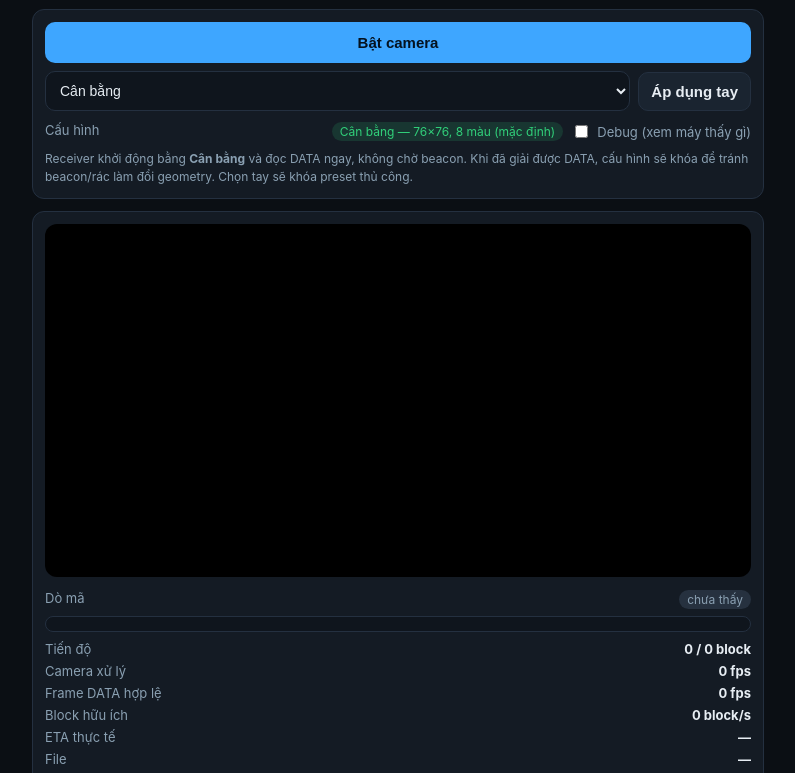
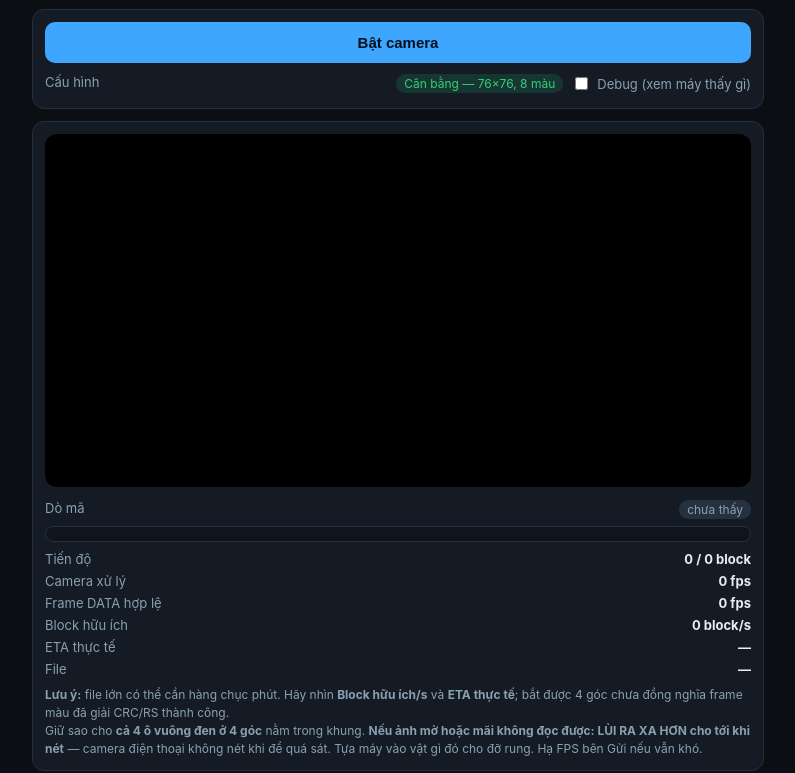
Before and after one commit to vuanhphap/Transfile, a plain HTML site: page index.html in a window 1280 px wide. Shown: the part 62-835 px from the top of the page, without its empty margins (242-1037 px from the left). Drawn offline with Linux system fonts and the light colour scheme.

Commit message:
Add files via upload

```diff
--- a/index.html
+++ b/index.html
@@ -23,22 +23,15 @@ video{width:100%;display:block}
 .rowb{display:flex;gap:8px;align-items:center;margin-top:8px}
 label.ck{font-size:13px;color:var(--muted);display:flex;align-items:center;gap:6px;cursor:pointer;user-select:none}
 a.dl{display:block;text-align:center;background:var(--ok);color:#04121f;font-weight:700;padding:12px;border-radius:10px;text-decoration:none;margin-top:8px}
-select{font-size:14px;padding:10px;border-radius:10px;border:1px solid var(--line);background:#0f151d;color:var(--fg);min-width:0}
-button.mini{width:auto;padding:10px 12px;white-space:nowrap}
 </style></head><body>
 <div class="wrap">
 <h1>📥 Nhận file bằng camera</h1>
-<div class="sub">Mặc định đọc ngay preset <b>Cân bằng</b>. Beacon chỉ dùng để tự đổi preset ở đầu phiên; nếu cần có thể chọn tay.</div>
+<div class="sub">Receiver dùng cố định chế độ <b>Cân bằng</b> — lưới 76×76, 8 màu.</div>
 
 <div class="card">
   <button id="cam">Bật camera</button>
-  <div class="rowb">
-    <select id="manualPreset" style="flex:1" aria-label="Chọn preset thủ công"></select>
-    <button id="applyPreset" class="sec mini">Áp dụng tay</button>
-  </div>
-  <div class="rowb"><div class="stat" style="flex:1"><span>Cấu hình</span><span id="cfg" class="badge on">Cân bằng (mặc định)</span></div>
+  <div class="rowb"><div class="stat" style="flex:1"><span>Cấu hình</span><span id="cfg" class="badge on">Cân bằng — 76×76, 8 màu</span></div>
     <label class="ck"><input type="checkbox" id="dbg"> Debug (xem máy thấy gì)</label></div>
-  <div class="hint" style="margin-top:6px">Receiver khởi động bằng <b>Cân bằng</b> và đọc DATA ngay, không chờ beacon. Khi đã giải được DATA, cấu hình sẽ khóa để tránh beacon/rác làm đổi geometry. Chọn tay sẽ khóa preset thủ công.</div>
 </div>
 
 <div class="card">
@@ -52,7 +45,7 @@ button.mini{width:auto;padding:10px 12px;white-space:nowrap}
   <div class="stat"><span>ETA thực tế</span><b id="reta">—</b></div>
   <div class="stat"><span>File</span><b id="fname">—</b></div>
   <div id="result"></div>
-  <div class="hint" style="margin-top:6px"><b>Lưu ý:</b> file lớn có thể cần hàng chục phút. Hãy nhìn <b>Block hữu ích/s</b> và <b>ETA thực tế</b>; bắt được 4 góc chưa đồng nghĩa frame màu đã giải CRC/RS thành công.<br>Giữ sao cho <b>cả 4 ô vuông đen ở 4 góc</b> nằm trong khung. <b>Nếu ảnh mờ hoặc mãi không đọc được: LÙI RA XA HƠN cho tới khi nét</b> — camera điện thoại không nét khi để quá sát. Tựa máy vào vật gì đó cho đỡ rung. Bảo bên gửi để mức <b>Chắc ăn</b> và hạ FPS nếu vẫn khó.</div>
+  <div class="hint" style="margin-top:6px"><b>Lưu ý:</b> file lớn có thể cần hàng chục phút. Hãy nhìn <b>Block hữu ích/s</b> và <b>ETA thực tế</b>; bắt được 4 góc chưa đồng nghĩa frame màu đã giải CRC/RS thành công.<br>Giữ sao cho <b>cả 4 ô vuông đen ở 4 góc</b> nằm trong khung. <b>Nếu ảnh mờ hoặc mãi không đọc được: LÙI RA XA HƠN cho tới khi nét</b> — camera điện thoại không nét khi để quá sát. Tựa máy vào vật gì đó cho đỡ rung. Hạ FPS bên Gửi nếu vẫn khó.</div>
 </div>
 </div>
 
@@ -835,64 +828,29 @@ button.mini{width:auto;padding:10px 12px;white-space:nowrap}
 </script>
 <script>
 const G=window.Grid, C=window.OpticalCodec, D=window.GridDecode;
-const PRESETS={
-  'an-toan':{N:60,P:8,nsym:48,label:'An toàn'},
-  'can-bang':{N:76,P:8,nsym:40,label:'Cân bằng'},
-  'nhanh':{N:84,P:8,nsym:40,label:'Nhanh'},
-  'cuc-nhanh':{N:88,P:16,nsym:56,label:'Cực nhanh'}
-};
-const DEFAULT_PRESET='can-bang';
-const BEACON={N:40,P:8,nsym:48};
-const geomB=G.makeGeometry(BEACON.N,BEACON.P,BEACON.nsym);
+// V3.2: chỉ giữ đúng preset Cân bằng, không beacon và không đổi cấu hình.
+const BALANCED={N:76,P:8,nsym:40,label:'Cân bằng'};
+const geomS=G.makeGeometry(BALANCED.N,BALANCED.P,BALANCED.nsym);
 const $=id=>document.getElementById(id);
 
 const v=$('v'), ov=$('ov');
 const cap=document.createElement('canvas');
-let stream=null, running=false, decoder=null, geomS=null, cfgKey='', decoded=false;
+let stream=null, running=false, decoder=null, decoded=false;
 let fcount=0, lastT=performance.now(), lastName='received.bin';
 let lastCenter=null, lastQuad=null, misses=0, frameNo=0;
 let lastDataOkT=0, lastDataOkQuad=null;
 const DATA_OK_HOLD_MS=700;
 let goodFrames=0, goodFramesWin=0, lastRateT=performance.now(), lastKnownForRate=0, blockRateEMA=0, lastUsefulT=0;
-let dataLocked=false, manualLock=false;
 const TRACK_PAD=0.20, TRACK_GLOBAL_AFTER=4, TRACK_DROP_AFTER=18;
 
-const manualPreset=$('manualPreset');
-Object.keys(PRESETS).forEach(k=>{const o=document.createElement('option');o.value=k;o.textContent=PRESETS[k].label;manualPreset.appendChild(o);});
-manualPreset.value=DEFAULT_PRESET;
-
-function presetKeyFromConfig(N,P,ns){
-  for(const k of Object.keys(PRESETS)){const p=PRESETS[k];if(p.N===N&&p.P===P&&p.nsym===ns)return k;}
-  return null;
-}
 function resetDecodeSession(){
-  decoder=new C.Decoder(); decoded=false; lastName='received.bin'; dataLocked=false;
-  $('result').innerHTML=''; $('pi').style.width='0%'; $('prog').textContent='0 / 0 block'; $('fname').textContent='—';
+  decoder=new C.Decoder();decoded=false;lastName='received.bin';
+  $('result').innerHTML='';$('pi').style.width='0%';$('prog').textContent='0 / 0 block';$('fname').textContent='—';
   goodFrames=0;goodFramesWin=0;lastKnownForRate=0;blockRateEMA=0;lastUsefulT=0;lastRateT=performance.now();
   if($('goodfps'))$('goodfps').textContent='0 fps';if($('brps'))$('brps').textContent='0 block/s';if($('reta'))$('reta').textContent='—';
 }
-function setConfig(N,P,ns,source){
-  const presetKey=presetKeyFromConfig(N,P,ns);
-  if(!presetKey) return false;
-  if(source==='beacon' && (dataLocked||manualLock)) return false; // đã khóa bằng DATA/chọn tay thì beacon không được phá geometry
-  const key=N+'/'+P+'/'+ns;
-  if(key!==cfgKey || !geomS){
-    const changed=!!cfgKey && key!==cfgKey;
-    cfgKey=key;geomS=G.makeGeometry(N,P,ns);lastQuad=null;lastCenter=null;misses=0;
-    if(changed && decoder) resetDecodeSession();
-  }
-  manualPreset.value=presetKey;
-  const p=PRESETS[presetKey];
-  const src=source==='beacon'?'beacon':(source==='manual'?'chọn tay':'mặc định');
-  $('cfg').textContent=p.label+' — '+N+'×'+N+', '+P+' màu ('+src+')';
-  $('cfg').className='badge on';
-  return true;
-}
-function applyPreset(key,source){const p=PRESETS[key]||PRESETS[DEFAULT_PRESET];if(source==='manual'){manualLock=true;dataLocked=false;}return setConfig(p.N,p.P,p.nsym,source);}
-
-// QUAN TRỌNG: có cấu hình dùng được ngay cả khi chưa bao giờ đọc được beacon.
-applyPreset(DEFAULT_PRESET,'default');
-$('applyPreset').onclick=()=>applyPreset(manualPreset.value,'manual');
+$('cfg').textContent='Cân bằng — '+BALANCED.N+'×'+BALANCED.N+', '+BALANCED.P+' màu';
+$('cfg').className='badge on';
 
 $('cam').onclick=async()=>{
   if(running){ stop(); return; }
@@ -904,10 +862,8 @@ $('cam').onclick=async()=>{
       if(caps.exposureMode&&caps.exposureMode.includes('continuous'))adv.push({exposureMode:'continuous'});
       if(caps.whiteBalanceMode&&caps.whiteBalanceMode.includes('continuous'))adv.push({whiteBalanceMode:'continuous'});
       if(adv.length)await tr.applyConstraints({advanced:adv});}catch(e){}
-    decoder=new C.Decoder(); decoded=false; lastName='received.bin'; lastCenter=null; lastQuad=null; misses=0; frameNo=0; dataLocked=false; manualLock=false; lastDataOkT=0; lastDataOkQuad=null;
+    decoder=new C.Decoder(); decoded=false; lastName='received.bin'; lastCenter=null; lastQuad=null; misses=0; frameNo=0; lastDataOkT=0; lastDataOkQuad=null;
     goodFrames=0;goodFramesWin=0;lastKnownForRate=0;blockRateEMA=0;lastUsefulT=0;lastRateT=performance.now();
-    // Mỗi phiên camera bắt đầu ở Cân bằng; DATA đọc được sẽ khóa cấu hình.
-    cfgKey=''; geomS=null; manualPreset.value=DEFAULT_PRESET; applyPreset(DEFAULT_PRESET,'default');
     $('result').innerHTML=''; $('pi').style.width='0%'; $('prog').textContent='0 / 0 block';
     $('cam').textContent='Tắt camera'; running=true; requestAnimationFrame(loop);
   }catch(e){ alert('Không mở được camera: '+e.message+'\nHãy dùng HTTPS (GitHub Pages) và cấp quyền camera.'); }
@@ -952,19 +908,12 @@ function loop(){
             if(info && (info.type===C.TYPE_META || info.type===C.TYPE_DATA)){
               // Bảo vệ session: blockSize/frame phải khớp đúng geometry đang dùng.
               if(info.blockSize===geomS.Bfount){
-                if(info.type===C.TYPE_META){decoder.addMeta(info);dataLocked=true;if(info.name)lastName=info.name;$('fname').textContent=info.name||lastName;}
-                else {const before=(decoder.sessions[info.fileId]&&decoder.sessions[info.fileId].known)||0;const s=decoder.addData(info);goodFrames++;goodFramesWin++;gotData=true;dataLocked=true;lastDataOkT=performance.now();lastDataOkQuad=q.map(p=>[p[0],p[1]]);if(s&&s.known>before)lastUsefulT=lastDataOkT;updateProgress(s);if(s.done&&!decoded){decoded=true;finish(s);}}
+                if(info.type===C.TYPE_META){decoder.addMeta(info);if(info.name)lastName=info.name;$('fname').textContent=info.name||lastName;}
+                else {const before=(decoder.sessions[info.fileId]&&decoder.sessions[info.fileId].known)||0;const s=decoder.addData(info);goodFrames++;goodFramesWin++;gotData=true;lastDataOkT=performance.now();lastDataOkQuad=q.map(p=>[p[0],p[1]]);if(s&&s.known>before)lastUsefulT=lastDataOkT;updateProgress(s);if(s.done&&!decoded){decoded=true;finish(s);}}
                 usedQuad=q;break;
               }
             }
           }
-        }
-      }
-      // 2) Beacon chỉ còn cần trước khi đã lock DATA và khi user chưa khóa tay.
-      if(!dataLocked && !manualLock){
-        const Hb=D.solveHomography(geomB.markers.centers,q);
-        if(Hb){const smpB=D.sampleGrid(img,Hb,geomB);let lb=null;try{lb=G.decodeSampled(smpB.cells,smpB.centroids,geomB);}catch(e){}
-          if(lb&&lb.length===5&&lb[0]===0xBE&&lb[1]===0xAC){if(setConfig(lb[2],lb[3],lb[4],'beacon')){usedQuad=q;break;}}
         }
       }
     }
```
